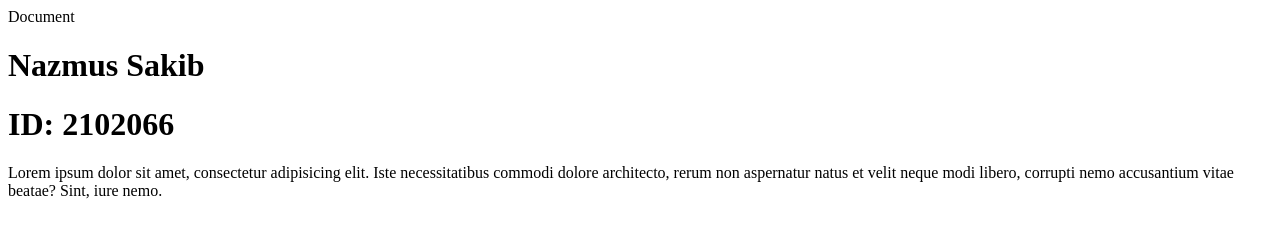
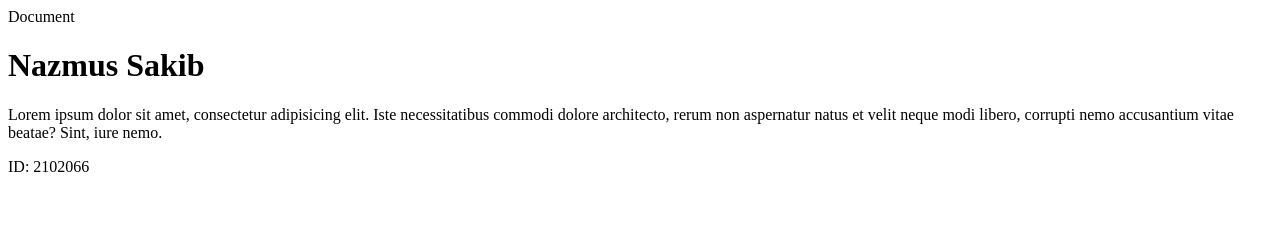
Before and after one commit to Sakib2405/First_program, a plain HTML site: page index.html in a window 1280 px wide. Drawn offline with Linux system fonts and the light colour scheme.

Commit message:
Update index.html

```diff
--- a/index.html
+++ b/index.html
@@ -8,7 +8,7 @@
     </head>
     <body>
 <h1>Nazmus Sakib</h1>
-        <h1>ID: 2102066</h1>
 <p>Lorem ipsum dolor sit amet, consectetur adipisicing elit. Iste necessitatibus commodi dolore architecto, rerum non aspernatur natus et velit neque modi libero, corrupti nemo accusantium vitae beatae? Sint, iure nemo.</p>
+        <p>ID: 2102066</p>
     </body>
 </html>
```
